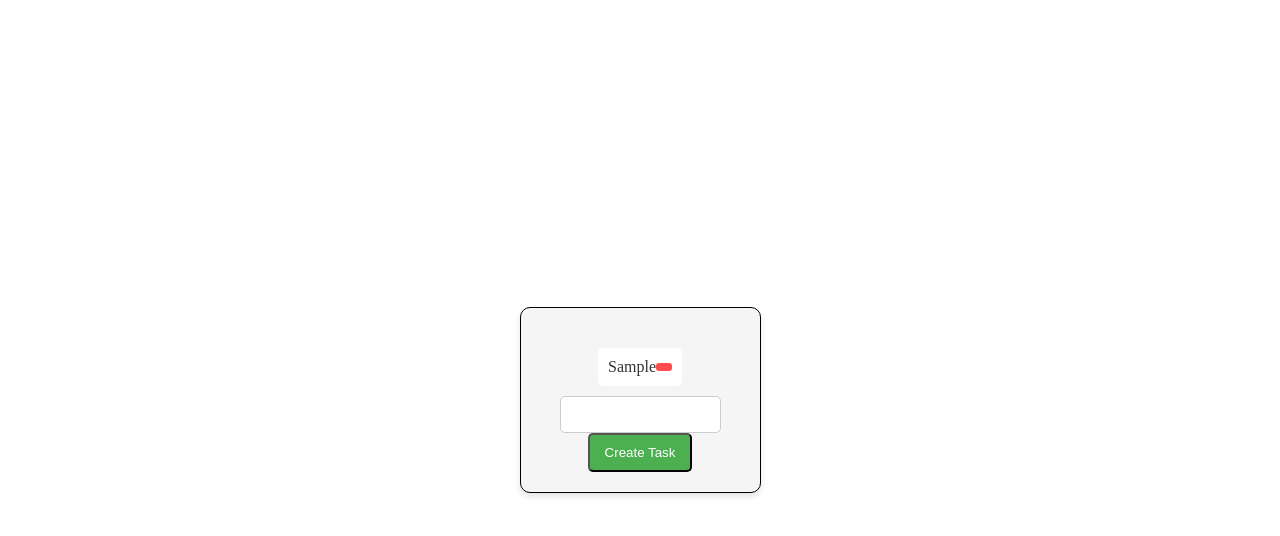
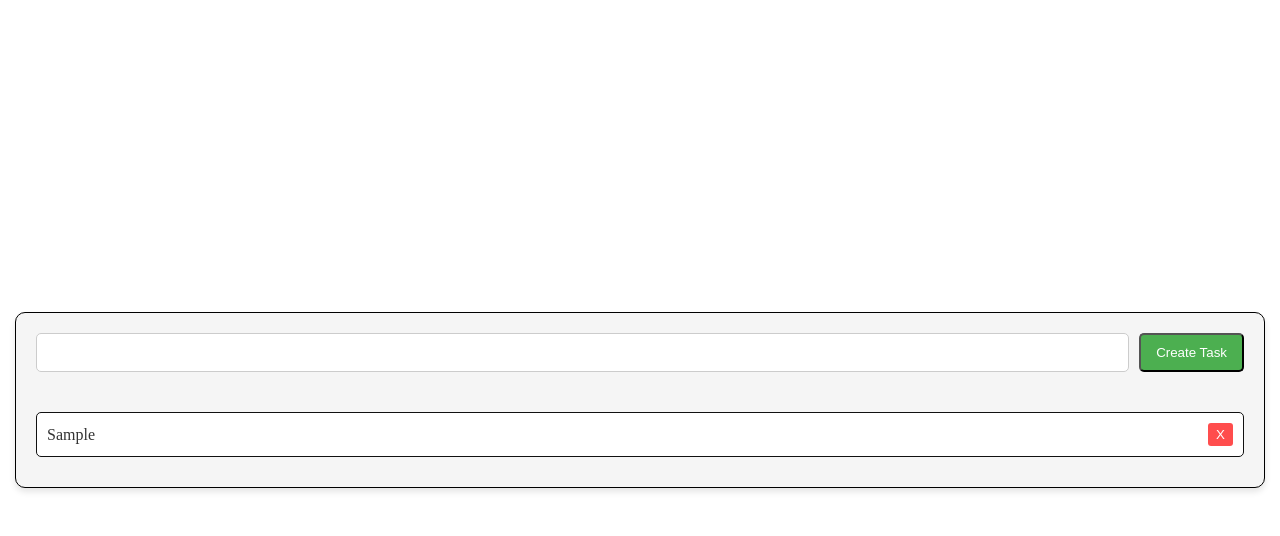
Before and after one commit to diasbrunopersonal/taskmaster, a plain HTML site: page index.html in a window 1280 px wide. Both pictures are taken after typing "Sample" into the empty fields and a click on the button "Create Task". Drawn offline with Linux system fonts and the light colour scheme.

Commit message:
Revamped styles to be more inline with the norm + separated styles into different files to better management

```diff
--- /dev/null
+++ b/assets/css/inputs.css
@@ -0,0 +1,26 @@
+span.taskCreationContainer {
+    display: flex;
+    gap: 10px;
+    margin-bottom: 20px;
+
+    width: 100%;
+}
+input#input_task_name {
+    width: 100%;
+    padding: 10px;
+    border-radius: 5px;
+    border: 1px solid #ccc;
+}
+
+input#btn_task_create {
+    min-width: fit-content;
+    background-color: #4CAF50;
+    color: #fff;
+    border-radius: 5px;
+    padding: 10px 15px;
+}
+
+input#btn_task_create:hover {
+    background-color: #45a049;
+    cursor: pointer;
+}
--- a/assets/css/styles.css
+++ b/assets/css/styles.css
@@ -1,6 +1,8 @@
 body {
     margin: 0;
-    padding: 0;
+    padding: 15px;
+
+    box-sizing: border-box;
 
     display: flex;
     justify-content: center;
@@ -9,72 +11,3 @@ body {
     width: 100vw;
     height: 100vh;
 }
-
-.taskContainer {
-    display: flex;
-    flex-direction: column;
-    justify-content: center;
-    align-items: center;
-
-    background-color: #f5f5f5;
-    border: 1px solid black;
-    border-radius: 10px;
-    box-shadow: 0 4px 6px rgba(0, 0, 0, 0.1);
-    padding: 20px;
-
-    max-width: 70%;
-}
-
-input#input_task_name {
-    width: calc(100% - 60px);
-    padding: 10px;
-    border-radius: 5px;
-    border: 1px solid #ccc;
-}
-
-input#btn_task_create {
-    min-width: fit-content;
-    background-color: #4CAF50;
-    color: #fff;
-    border-radius: 5px;
-    padding: 10px 15px;
-}
-
-input#btn_task_create:hover {
-    background-color: #45a049;
-}
-
-div.taskList {
-    list-style: none;
-    padding: 0;
-    margin-top: 20px;
-}
-
-div.taskList>li.task {
-    background-color: #ffffff;
-    padding: 10px;
-    margin-bottom: 10px;
-    border-radius: 5px;
-    display: flex;
-    justify-content: space-between;
-    align-items: center;
-    color: #333333;
-    font-family: "Arial, sans-serif";
-}
-
-div.taskList>li.task:hover {
-    background-color: #f0f0f0;
-}
-
-div.taskList>li.task>button.btn_delete_task {
-    background-color: #ff4d4d;
-    color: #ffffff;
-    border: none;
-    border-radius: 3px;
-    padding: 4px 8px;
-    cursor: pointer;
-}
-
-div.taskList>li.task>button.btn_delete_task:hover {
-    background-color: #e04343;
-}
--- /dev/null
+++ b/assets/css/taskList.css
@@ -0,0 +1,24 @@
+.taskContainer {
+    display: flex;
+    flex-direction: column;
+    justify-content: center;
+    align-items: center;
+
+    box-sizing: border-box;
+
+    background-color: #f5f5f5;
+    border: 1px solid black;
+    border-radius: 10px;
+    box-shadow: 0 4px 6px rgba(0, 0, 0, 0.1);
+    padding: 20px;
+
+    width: 100%;
+}
+
+div.taskList {
+    list-style: none;
+    padding: 0;
+    margin-top: 20px;
+
+    width: 100%;
+}
--- /dev/null
+++ b/assets/css/tasks.css
@@ -0,0 +1,36 @@
+div.taskList>li.task {
+    background-color: #ffffff;
+    padding: 10px;
+    margin-bottom: 10px;
+    border-radius: 5px;
+    display: flex;
+    justify-content: space-between;
+    align-items: center;
+    color: #333333;
+    font-family: "Arial, sans-serif";
+
+    box-sizing: border-box;
+
+    width: 100%;
+
+    border: 0.5px solid #111;
+}
+
+div.taskList>li.task:hover {
+    background-color: #f0f0f0;
+}
+
+div.taskList>li.task>input.btn_delete_task {
+    background-color: #ff4d4d;
+    color: #ffffff;
+    border: none;
+    border-radius: 3px;
+    padding: 4px 8px;
+    cursor: pointer;
+    height: fit-content;
+    width: fit-content;
+}
+
+div.taskList>li.task>input.btn_delete_task:hover {
+    background-color: #e04343;
+}
--- a/assets/js/scripts.js
+++ b/assets/js/scripts.js
@@ -13,7 +13,8 @@ function addTask(taskName) {
         taskElement.classList.add("task");
         taskElement.textContent = taskName;
         taskElement.id = `Task_${taskList.childNodes.length}`;
-        const deleteTaskBtn = document.createElement('button');
+        const deleteTaskBtn = document.createElement('input');
+        deleteTaskBtn.type = "button";
         deleteTaskBtn.classList.add("btn_delete_task");
         deleteTaskBtn.value = "X";
         deleteTaskBtn.addEventListener("click", () => {
--- a/index.html
+++ b/index.html
@@ -6,16 +6,23 @@
     <title>Taskmaster</title>
 
     <link rel="stylesheet" href="assets/css/styles.css">
+
+    <link rel="stylesheet" href="assets/css/taskList.css">
+    <link rel="stylesheet" href="assets/css/inputs.css">
+    <link rel="stylesheet" href="assets/css/tasks.css">
 </head>
 <body>
     <div class="taskContainer">
+
+        <span class="taskCreationContainer">
+            <input type="text" name="task_name" id="input_task_name">
+            <input type="button" id="btn_task_create" value="Create Task">
+        </span>
+
+
         <div class="taskList">
 
         </div>
-
-        <input type="text" name="task_name" id="input_task_name">
-        <input type="button" id="btn_task_create" value="Create Task">
-
     </div>
 
 
```
